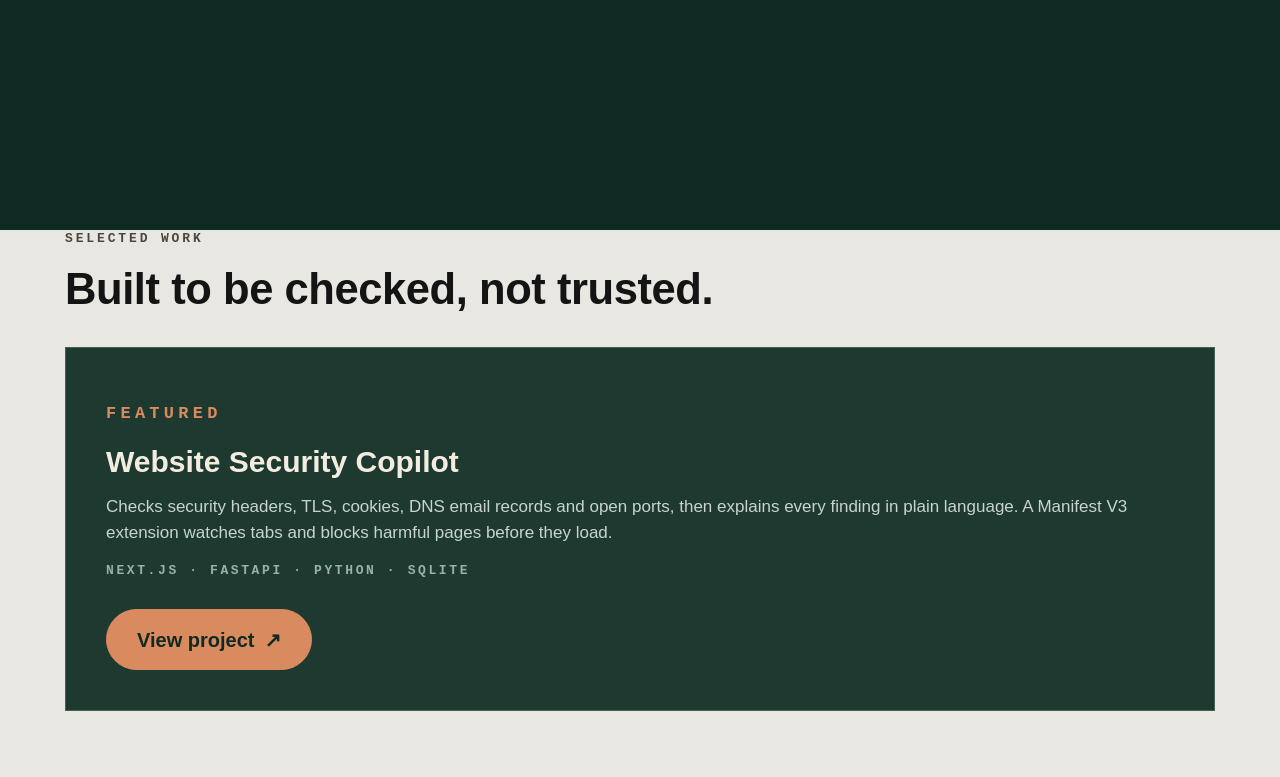
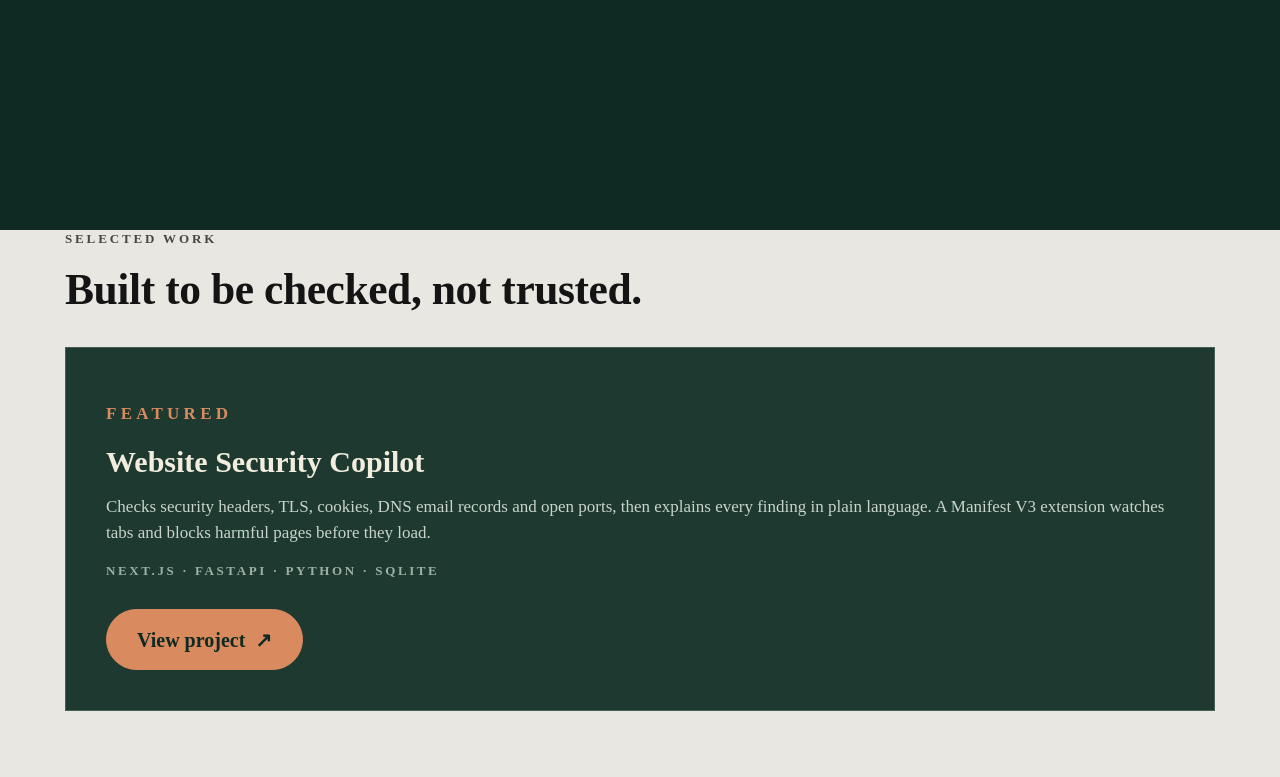
Before and after one commit to arkap1502/portfolio, a plain HTML site: page index.html in a window 1280 px wide. Shown: the part 658-1435 px from the top of the page. Drawn offline with Linux system fonts and the light colour scheme.

Commit message:
Initial commit

```diff
--- a/assets/css/site.css
+++ b/assets/css/site.css
@@ -39,12 +39,12 @@
   --text-s: #565654;
   --photo: #BDBAB3;
 
-  /* Type stacks (system fonts only) */
-  --sans: Arial, "Helvetica Neue", Helvetica, sans-serif;
-  --mono: "Courier New", Courier, monospace;
-  --serif: Georgia, "Times New Roman", serif;
-  --calibri: Calibri, Carlito, "Segoe UI", sans-serif;
-  --cambria: Cambria, Caladea, Georgia, serif;
+  /* Type stacks (system fonts only) — all text renders in Times New Roman */
+  --sans: "Times New Roman", Times, serif;
+  --mono: "Times New Roman", Times, serif;
+  --serif: "Times New Roman", Times, serif;
+  --calibri: "Times New Roman", Times, serif;
+  --cambria: "Times New Roman", Times, serif;
 }
 
 /* --------------------------------------------------------------- base ---- */
--- a/index.html
+++ b/index.html
@@ -7,7 +7,7 @@
 <meta name="description" content="Arka Patra — cybersecurity student and developer. Full-stack apps, security tools and applied AI. Selected work and verified certificates.">
 <meta name="theme-color" content="#0F2A22">
 <link rel="icon" href="assets/favicon.svg" type="image/svg+xml">
-<link rel="stylesheet" href="assets/css/site.css?v=9">
+<link rel="stylesheet" href="assets/css/site.css?v=10">
 </head>
 <body class="page-home" id="top">
 
```
Also changed, not shown: about.html (+1 -1 lines), certificates.html (+1 -1 lines), contact.html (+1 -1 lines), projects.html (+1 -1 lines).
